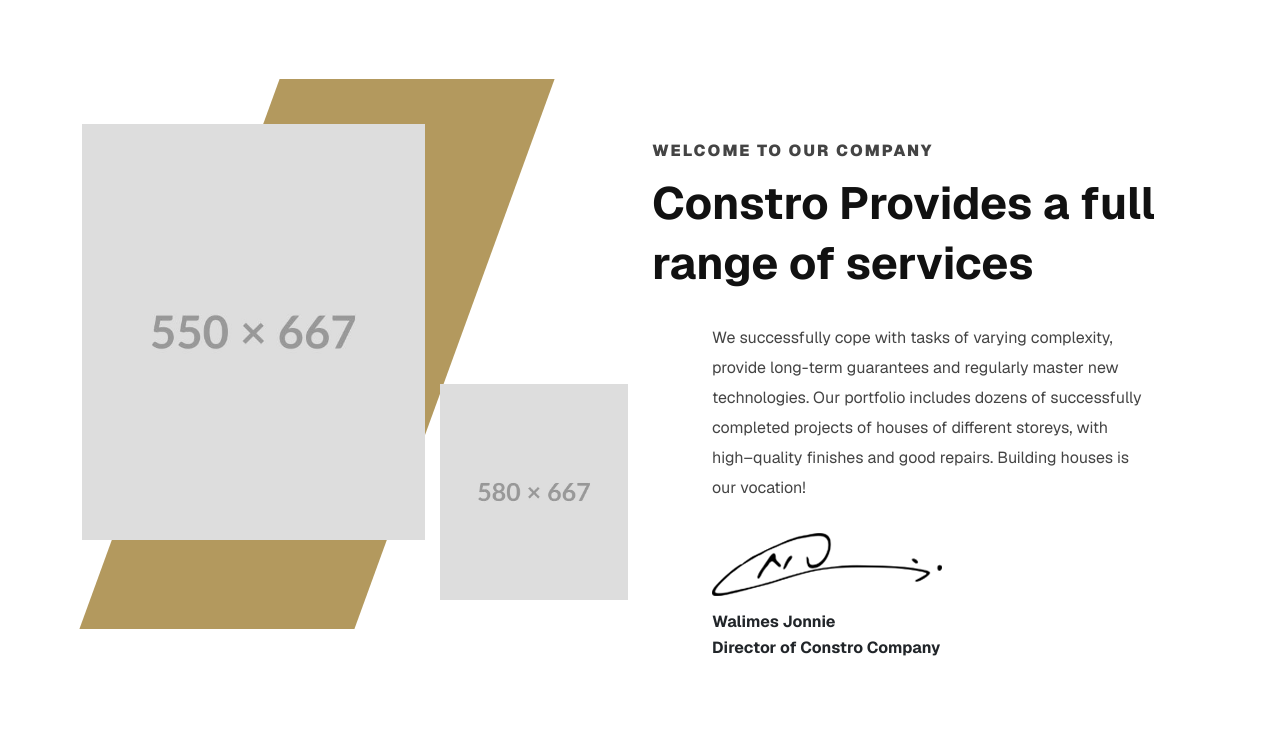
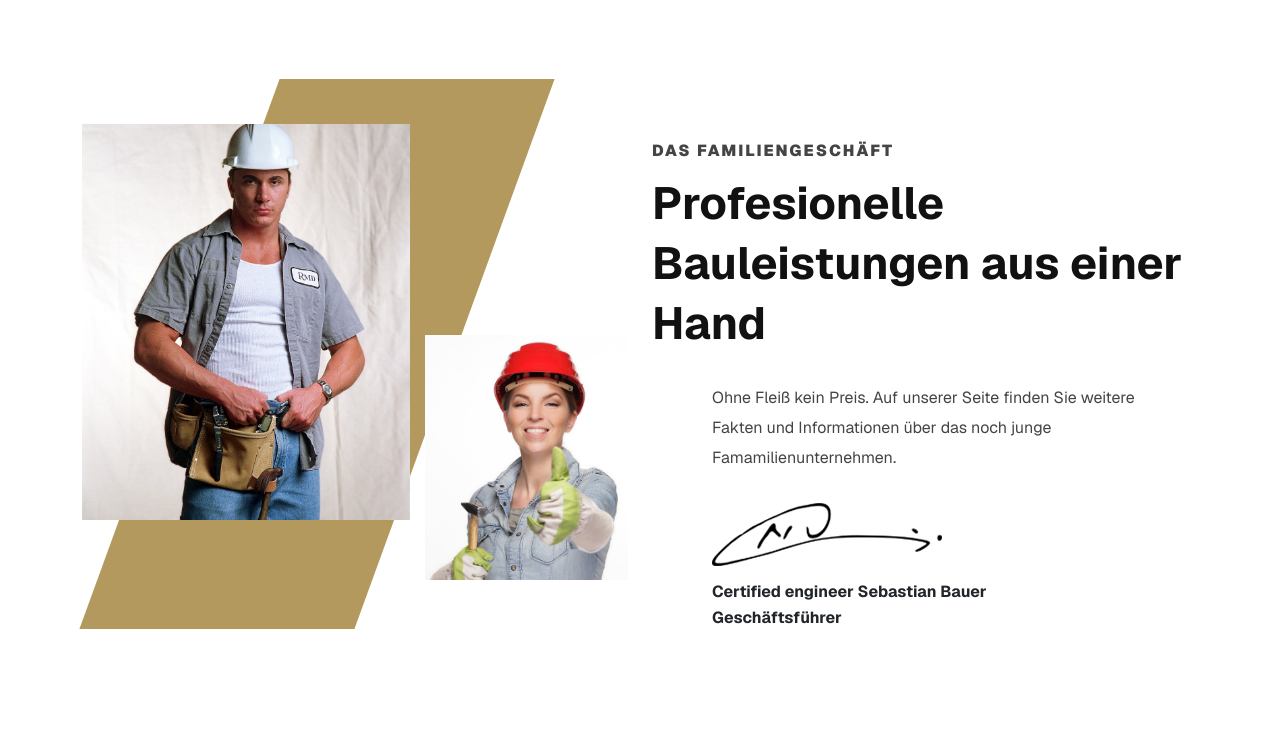
Before and after one commit to daytona675r/Bauer-Bau, a Next.js app: page /index_3 in a window 1280 px wide. Shown: the part 1380-2130 px from the top of the page. Built offline with nearby package versions, Linux system fonts and the light colour scheme; some icons are missing.

Commit message:
EDIT: Hauptseite überarbeitet, eingekürzt

```diff
--- a/src/components/sections/Features.jsx
+++ b/src/components/sections/Features.jsx
@@ -56,7 +56,7 @@ const FeaturesSection = () => {
         </div>
         </div>
 
-        <ModalVideo channel='youtube' isOpen={isOpen} videoId={Data.yt_video_id} onClose={() => setOpen(false)} />
+        <ModalVideo channel='youtube' isOpen={isOpen} autoplay='1' videoId={Data.yt_video_id} onClose={() => setOpen(false)} />
     </section>
   );
 };
--- a/src/components/sliders/LatestPosts.jsx
+++ b/src/components/sliders/LatestPosts.jsx
@@ -8,9 +8,9 @@ const LatestPostsSlider = ( { posts } ) => {
     return (
         <section className="gap blog-style-two">
             <div className="heading">
-                <figure>
+                {/* <figure>
                     <img src="/img/heading-icon.png" alt="heading-icon" />
-                </figure>
+                </figure> */}
                 <span>{Data.subtitle}</span>
                 <h2>{Data.title}</h2>
             </div>
--- a/src/data/app.json
+++ b/src/data/app.json
@@ -28,27 +28,12 @@
           "children": 0
         },
         {
-          "label": "Services",
-          "link": "/services",
-          "children": 0
-        },
-        {
-          "label": "Team",
-          "link": "/team",
-          "children": 0
-        },
-        {
-          "label": "Über uns",
-          "link": "/about",
-          "children": 0
-        },
-        {
           "label": "News",
           "link": "/blog",
           "children": 0
         },
         {
-          "label": "Contact",
+          "label": "Kontakt",
           "link": "/contact",
           "children": 0
         }
--- a/src/data/sections/about.json
+++ b/src/data/sections/about.json
@@ -1,20 +1,20 @@
 {
     "image1": {
-        "url": "/img/about-one.jpeg",
+        "url": "/img/seb.jpg",
         "alt": "Image One"
     },
     "image2": {
-        "url": "/img/about-two.jpeg",
+        "url": "/img/sandra.jpg",
         "alt": "Image One"
     },
-    "title": "Constro Provides a full range of services",
-    "subtitle": "Welcome to Our Company",
-    "text": "We successfully cope with tasks of varying complexity, provide long-term guarantees and regularly master new technologies. Our portfolio includes dozens of successfully completed projects of houses of different storeys, with high–quality finishes and good repairs. Building houses is our vocation!",
+    "title": "Profesionelle Bauleistungen aus einer Hand",
+    "subtitle": "Das Familiengeschäft",
+    "text": "Ohne Fleiß kein Preis. Auf unserer Seite finden Sie weitere Fakten und Informationen über das noch junge Famamilienunternehmen.",
     "signature": {
         "light": "/img/signature.png",
         "dark": "/img/signature-1.png",
         "alt": "Signature"
     },
-    "name": "Walimes Jonnie",
-    "role": "Director of Constro Company"
+    "name": "Certified engineer Sebastian Bauer",
+    "role": "Geschäftsführer"
 }
--- a/src/data/sections/estimated-price.json
+++ b/src/data/sections/estimated-price.json
@@ -1,7 +1,7 @@
 {
-    "subtitle": "House Construction Cost Calculator",
-    "title": "Estimatied Price",
-    "description": "To get the cost estimation of your house please select from the following:",
+    "subtitle": "Bauleistungs Kalkulation",
+    "title": "Preis Anfrage",
+    "description": "Um einen ca. Preis für Ihre Bauleistungen zu berechnen, wählen SIe bitte aus:",
     "image": {
         "url": "/img/est-img.png",
         "alt": "image"
--- a/src/data/sections/features.json
+++ b/src/data/sections/features.json
@@ -1,31 +1,31 @@
 {
-    "subtitle": "Core Features",
-    "title": "What Makes Us Differnt",
-    "yt_video_id": "uemObN8_dcw",
+    "subtitle": "Dienstleistungen",
+    "title": "Gemeinsam bauen wir Vertrauen",
+    "yt_video_id": "x7hDLp3rEa4",
     "image": {
-        "url": "/img/core-feature.jpeg",
+        "url": "/img/Rohbau.jpg",
         "alt": "image"
     },
     "items": [
         {
             "num": "01.",
-            "title": "Early Engagement",
-            "text": "Early engagement reduces project uncertainties through comprehensi scope definition and systems optimisation. The earlier you bring DES on board for your project."
+            "title": "Hoch- Tiefbau i.R.",
+            "text": "Mauer-, Putz- oder Betonierarbeiten oder einfach Trockenbau, bei uns ist immer alles im Lot."
         },
         {
             "num": "02.",
-            "title": "Integrity",
-            "text": "Early engagement reduces project uncertainties through comprehensi scope definition and systems optimisation. The earlier you bring DES on board for your project."
+            "title": "Innenausbau",
+            "text": "Elektrik i.R., Fließenleger- Putzer i.R. und Bodenlegerarbeiten nach aktuellen Standards."
         },
         {
             "num": "03.",
-            "title": "Solutions",
-            "text": "Early engagement reduces project uncertainties through comprehensi scope definition and systems optimisation. The earlier you bring DES on board for your project."
+            "title": "Heizung/ Sanitär/ Klimatechnik i.R.",
+            "text": "Installation und Wartung von Heizungs-, Sanitär- und Klimaanlagen – für ein behagliches Zuhause."
         },
         {
             "num": "04.",
-            "title": "Innovation",
-            "text": "Early engagement reduces project uncertainties through comprehensi scope definition and systems optimisation. The earlier you bring DES on board for your project."
+            "title": "Beton-Bohrer u. Schneidearbeiten",
+            "text": "Präzise Betonbearbeitung für Ihre Bauprojekte – von Bohrungen bis Schneidarbeiten."
         }
     ]
 }
--- a/src/data/sliders/latest-posts.json
+++ b/src/data/sliders/latest-posts.json
@@ -1,5 +1,5 @@
 {
     "subtitle": "Blog & News",
-    "title": "Recent Articles",
+    "title": "Aktuelle Beiträge",
     "numOfItems": 6
 }
```
Also changed, not shown: src/pages/index.jsx (+11 -4 lines), src/pages/index_2.jsx (renamed from src/pages/index-2.jsx).
